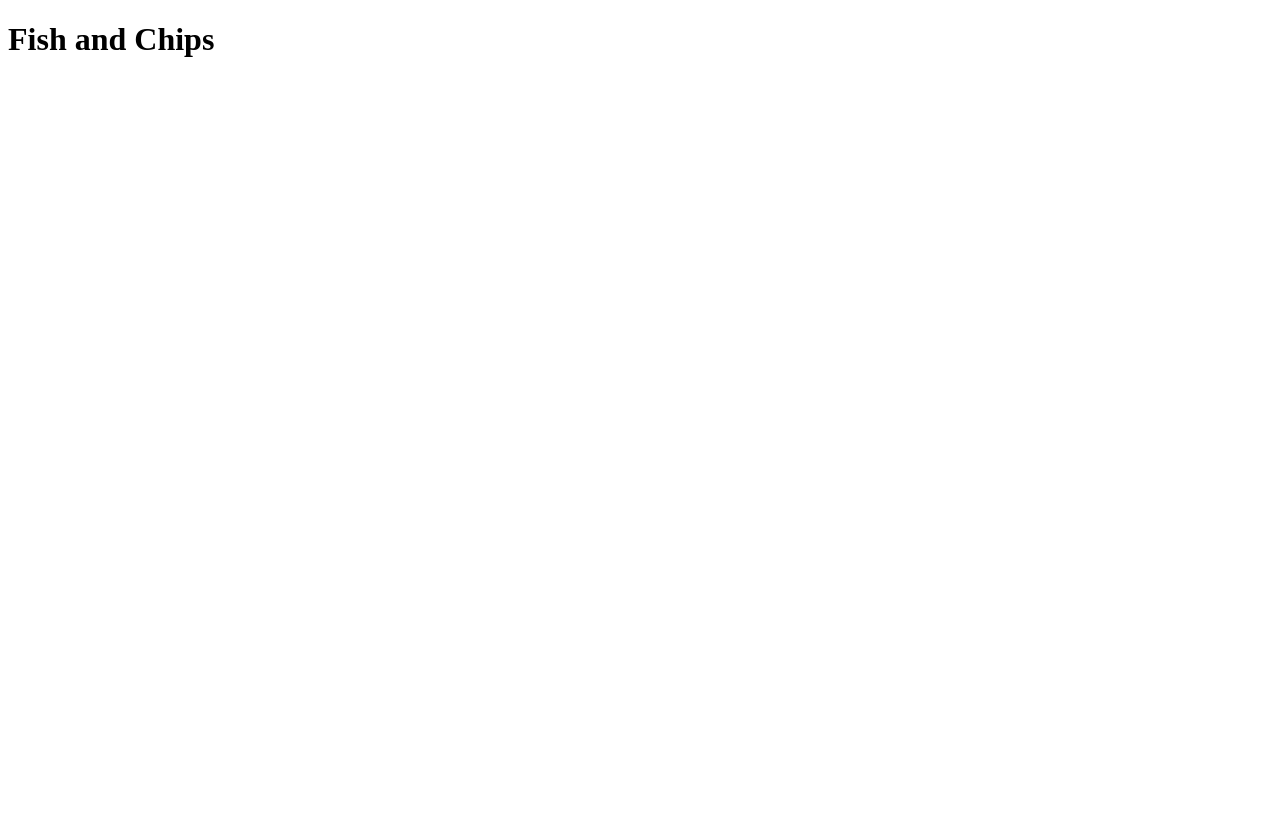
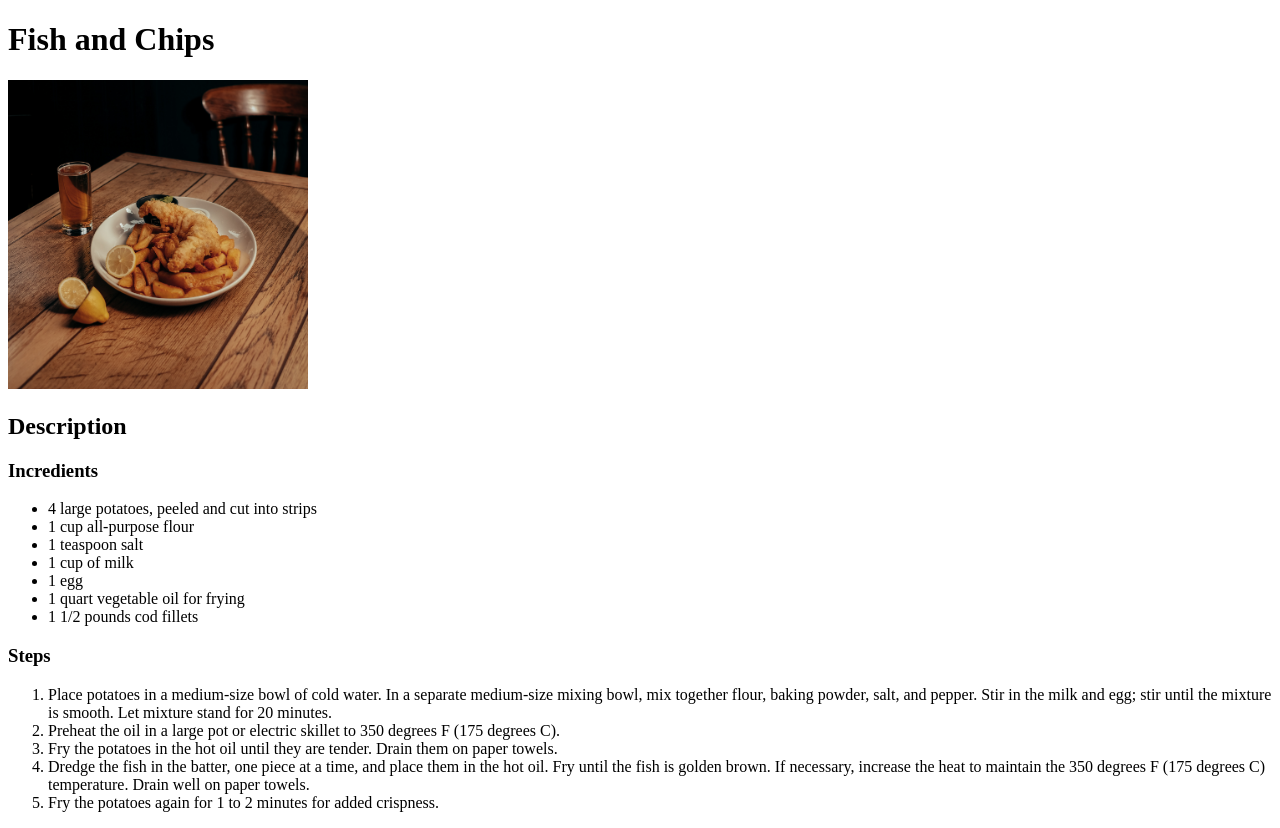
Before and after one commit to Konstanenonen/odin-recipes, a plain HTML site: page recipes/fish-and-chips.html in a window 1280 px wide. Before the commit the page ends 800 px from the top, so only its background shows below. Drawn offline with Linux system fonts and the light colour scheme.

Commit message:
Finsihed fish and chips page

```diff
--- a/recipes/fish-and-chips.html
+++ b/recipes/fish-and-chips.html
@@ -8,5 +8,25 @@
 </head>
 <body>
   <h1>Fish and Chips</h1>
+  <img src="../images/fish-and-chips.jpg" alt="A nice plate of fish and chips." width="300">
+  <h2>Description</h2>
+  <h3>Incredients</h3>
+  <ul>
+    <li>4 large potatoes, peeled and cut into strips</li>
+    <li>1 cup all-purpose flour</li>
+    <li>1 teaspoon salt</li>
+    <li>1 cup of milk</li>
+    <li>1 egg</li>
+    <li>1 quart vegetable oil for frying</li>
+    <li>1 1/2 pounds cod fillets</li>
+  </ul>
+  <h3>Steps</h3>
+  <ol>
+    <li>Place potatoes in a medium-size bowl of cold water. In a separate medium-size mixing bowl, mix together flour, baking powder, salt, and pepper. Stir in the milk and egg; stir until the mixture is smooth. Let mixture stand for 20 minutes.</li>
+    <li>Preheat the oil in a large pot or electric skillet to 350 degrees F (175 degrees C).</li>
+    <li>Fry the potatoes in the hot oil until they are tender. Drain them on paper towels.</li>
+    <li>Dredge the fish in the batter, one piece at a time, and place them in the hot oil. Fry until the fish is golden brown. If necessary, increase the heat to maintain the 350 degrees F (175 degrees C) temperature. Drain well on paper towels.</li>
+    <li>Fry the potatoes again for 1 to 2 minutes for added crispness.</li>
+  </ol>
 </body>
 </html>
```
Also changed, not shown: images/fish-and-chips.jpg (added).
